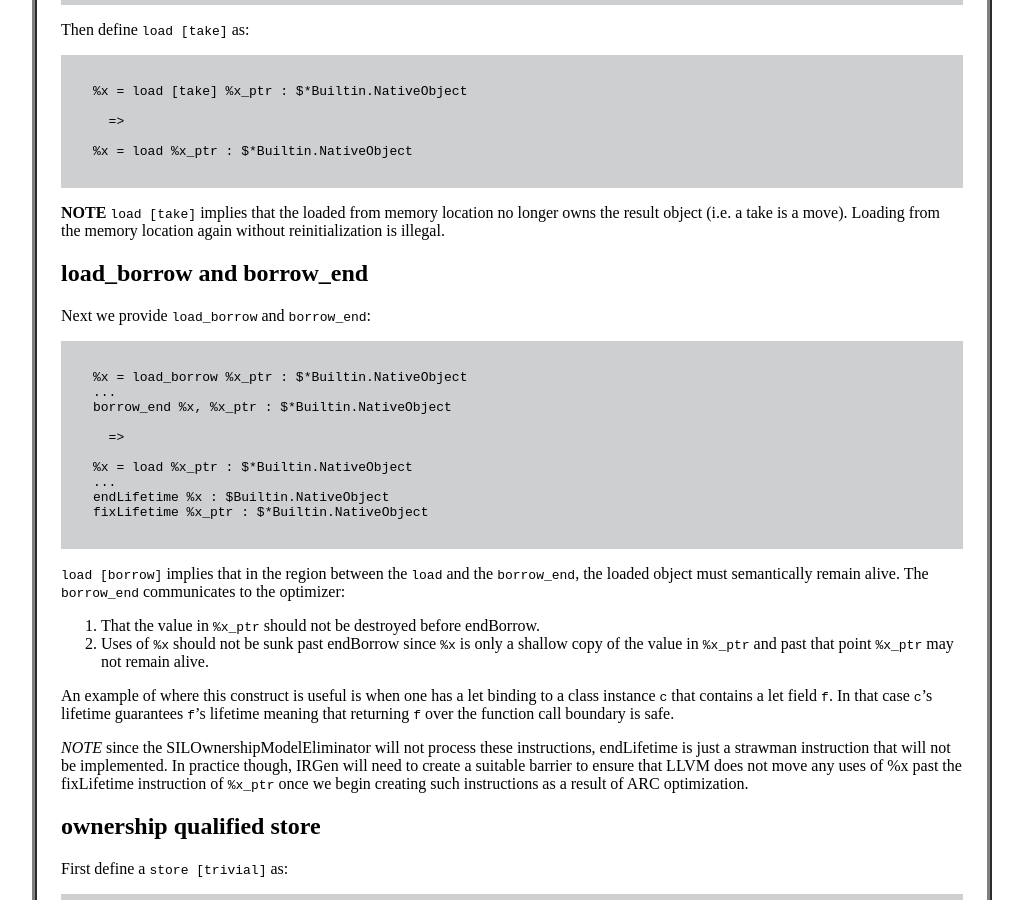
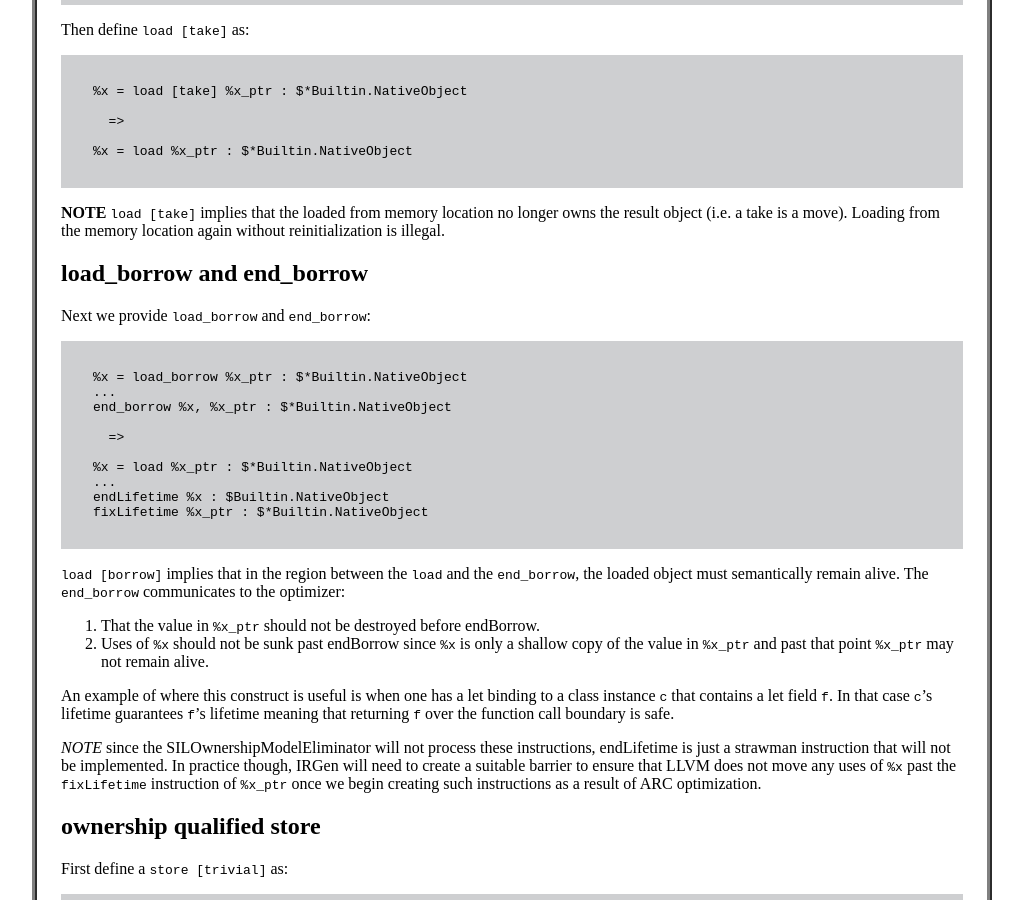
Before and after one commit to gottesmm/gottesmm.github.io, a Jekyll site: the page built from proposals/high-level-arc-memory-operations.md, in a window 1280 px wide and 900 px high, scrolled down 1299 px. Shown: the whole window, without its empty margins (128-1151 px from the left). Built offline with Jekyll 4.4.1, drawn with Linux system fonts in a browser that asks for light colours; some of the changed text lies outside the part shown.

```diff
--- a/proposals/high-level-arc-memory-operations.md
+++ b/proposals/high-level-arc-memory-operations.md
@@ -12,7 +12,7 @@ categories: proposals
 - [Summary](#summary)
 - [Definitions](#definitions)
     - [ownership qualified load](#ownership-qualified-load)
-    - [load_borrow and borrow_end](#loadborrow-and-borrowend)
+    - [load_borrow and end_borrow](#loadborrow-and-endborrow)
     - [ownership qualified store](#ownership-qualified-store)
 - [Implementation](#implementation)
     - [Goals](#goals)
@@ -39,7 +39,7 @@ This document proposes:
    `[trivial]`.
 2. adding the following ownership qualifiers to `store`: `[init]`, `[assign]`,
    `[trivial]`.
-3. adding the `load_borrow` instruction and the `borrow_end` instruction.
+3. adding the `load_borrow` instruction and the `end_borrow` instruction.
 3. requiring all `load` and `store` operations to have ownership qualifiers.
 4. banning the use of `load [trivial]`, `store [trivial]` on memory locations of
    `non-trivial` type.
@@ -88,13 +88,13 @@ Then define `load [take]` as:
 owns the result object (i.e. a take is a move). Loading from the memory location
 again without reinitialization is illegal.
 
-## load_borrow and borrow_end
+## load_borrow and end_borrow
 
-Next we provide `load_borrow` and `borrow_end`:
+Next we provide `load_borrow` and `end_borrow`:
 
     %x = load_borrow %x_ptr : $*Builtin.NativeObject
     ...
-    borrow_end %x, %x_ptr : $*Builtin.NativeObject
+    end_borrow %x, %x_ptr : $*Builtin.NativeObject
 
       =>
 
@@ -104,7 +104,7 @@ Next we provide `load_borrow` and `borrow_end`:
     fixLifetime %x_ptr : $*Builtin.NativeObject
 
 `load [borrow]` implies that in the region between the `load` and the
-`borrow_end`, the loaded object must semantically remain alive. The `borrow_end`
+`end_borrow`, the loaded object must semantically remain alive. The `end_borrow`
 communicates to the optimizer:
 
 1. That the value in `%x_ptr` should not be destroyed before endBorrow.
@@ -120,9 +120,9 @@ boundary is safe.
 *NOTE* since the SILOwnershipModelEliminator will not process these
 instructions, endLifetime is just a strawman instruction that will not be
 implemented. In practice though, IRGen will need to create a suitable barrier to
-ensure that LLVM does not move any uses of %x past the fixLifetime instruction
-of `%x_ptr` once we begin creating such instructions as a result of ARC
-optimization.
+ensure that LLVM does not move any uses of `%x` past the `fixLifetime`
+instruction of `%x_ptr` once we begin creating such instructions as a result of
+ARC optimization.
 
 ## ownership qualified store
 
@@ -213,14 +213,14 @@ changed as a result of this step.
 Parsing for the rest of the qualifiers. SILGen will not be modified at this
 stage.
 
-4. The `load_borrow` and `borrow_end` instructions will be created. These will
+4. The `load_borrow` and `end_borrow` instructions will be created. These will
    only have SIL, IRGen, Serialization, SIL Printing, and SIL Parsing support
    added.
 
 5. A pass called the "OwnershipModelEliminator" will be implemented. It will
    blow up all `load`, `store` instructions with non `*::Unqualified` ownership
    into their constituant ARC operations and `*::Unqualified` `load`, `store`
-   insts. It will not process `load_borrow` and `borrow_end` since currently it
+   insts. It will not process `load_borrow` and `end_borrow` since currently it
    is not expected for SILGen to emit such instructions.
 
 3. An option called "EnforceSILOwnershipMode" will be added to the verifier. If
@@ -232,7 +232,7 @@ the option is set, the verifier will assert if:
    b. `load`, `store` operation with unqualified ownership type are present in
    the IR.
 
-   c. `load_borrow` or `borrow_end` are present in the IR. This is because
+   c. `load_borrow` or `end_borrow` are present in the IR. This is because
    currently we do not support SIL containing such instructions in SIL
    Ownership Mode. Once we have the ability to verify borrowing scopes, this
    will no longer be the case, but this is a different proposal.
@@ -322,7 +322,7 @@ cases.
 The main implication for ARC optimization is that instead of eliminating just
 retains, releases, it must be able to recognize ownership qualified `load`,
 `store` and set their flags as appropriate. Also in general ARC optimization and
-memory behavior will need to recognize the borrow_end instruction as a code
+memory behavior will need to recognize the `end_borrow` instruction as a code
 motion barrier.
 
 ### Function Signature Optimization
```
